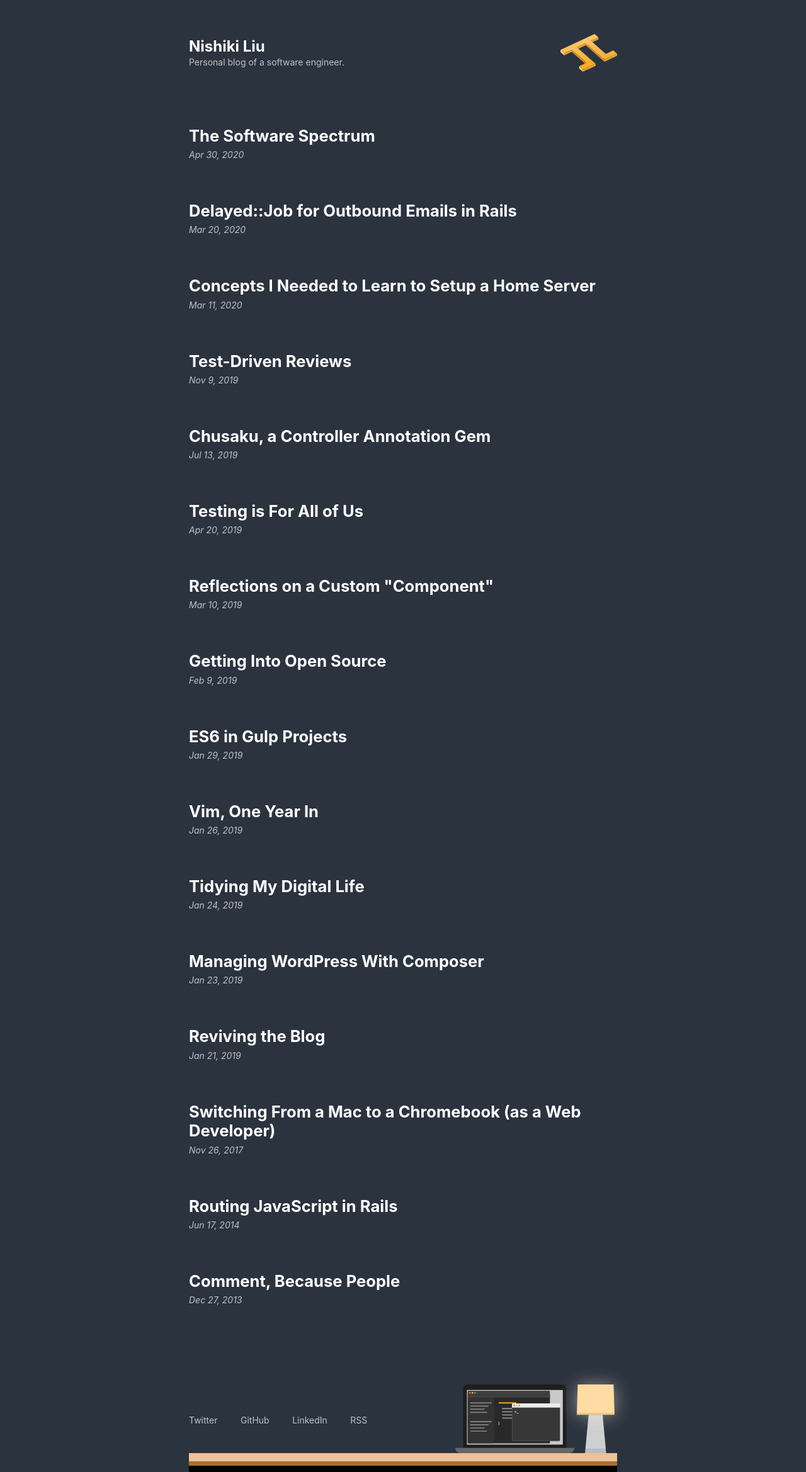
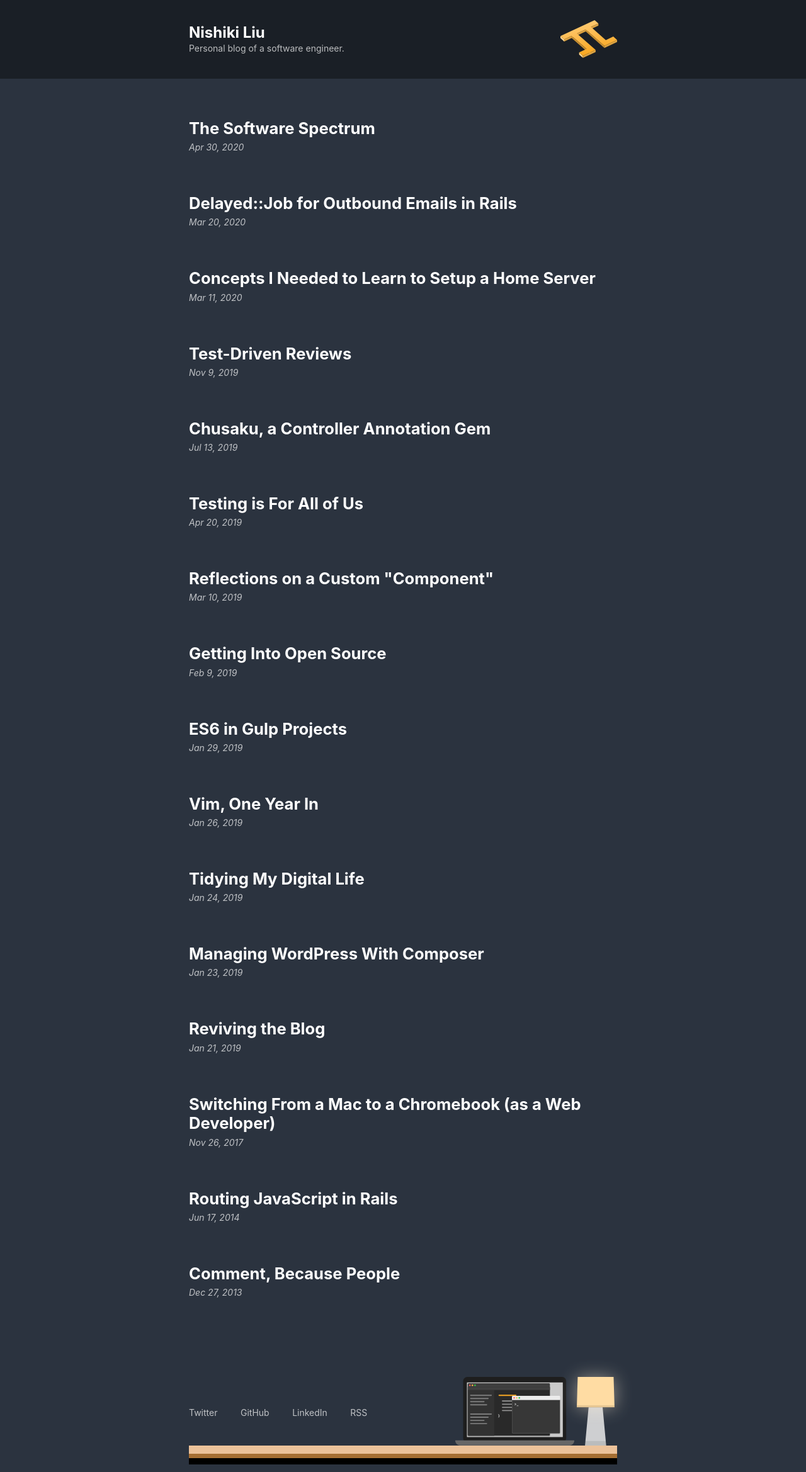
Before and after one commit to nshki/nshki.com, a Jekyll site: the page built from index.md, in a window 1280 px wide. Shown: the whole page at 63% size. Built offline with Jekyll 4.4.1, drawn with Linux system fonts in a browser that asks for light colours.

Commit message:
Minor design touchup, make header more distinct

```diff
--- a/_includes/header.html
+++ b/_includes/header.html
@@ -1,4 +1,6 @@
 <header class="header" role="banner">
+  <div class="container">
+    <div class="header__content">
       <div>
         <h1 class="header__title">
           <a href="{{ '/' | relative_url }}">{{ site.title }}</a>
@@ -8,4 +10,6 @@
       </div>
 
       {%- include logo.html -%}
+    </div><!-- .header__content -->
+  </div><!-- .container -->
 </header><!-- .header -->
--- a/_layouts/default.html
+++ b/_layouts/default.html
@@ -2,9 +2,9 @@
 <html lang="{{ page.lang | default: site.lang | default: 'en' }}">
   {%- include head.html -%}
   <body>
+    {%- include header.html -%}
+
     <div class="container">
-      {%- include header.html -%}
-
       <main aria-label="Content">
         {{ content }}
       </main>
--- a/_sass/components/_container.scss
+++ b/_sass/components/_container.scss
@@ -3,7 +3,10 @@
   flex-direction: column;
   max-width: 720px;
   width: 100%;
-  min-height: 100vh;
   margin: 0 auto;
   padding: 0 20px;
 }
+
+body > .container {
+  min-height: 100vh;
+}
--- a/_sass/components/_header.scss
+++ b/_sass/components/_header.scss
@@ -1,14 +1,7 @@
 .header {
-  display: flex;
-  flex-direction: row;
-  justify-content: space-between;
-  align-items: flex-start;
-  margin: 2rem 0;
-
-  @media (min-width: 400px) {
-    align-items: center;
-    margin: 3.375rem 0;
-  }
+  background-color: rgba(#000, 0.4);
+  margin: 0 0 2rem;
+  padding: 2rem 0;
 
   svg {
     max-width: 50px;
@@ -17,6 +10,17 @@
     @media (min-width: 400px) {
       max-width: none;
     }
+  }
+}
+
+.header__content {
+  display: flex;
+  flex-direction: row;
+  justify-content: space-between;
+  align-items: flex-start;
+
+  @media (min-width: 400px) {
+    align-items: center;
   }
 }
 
```
Lines whose indentation alone changed are shown as unchanged.
